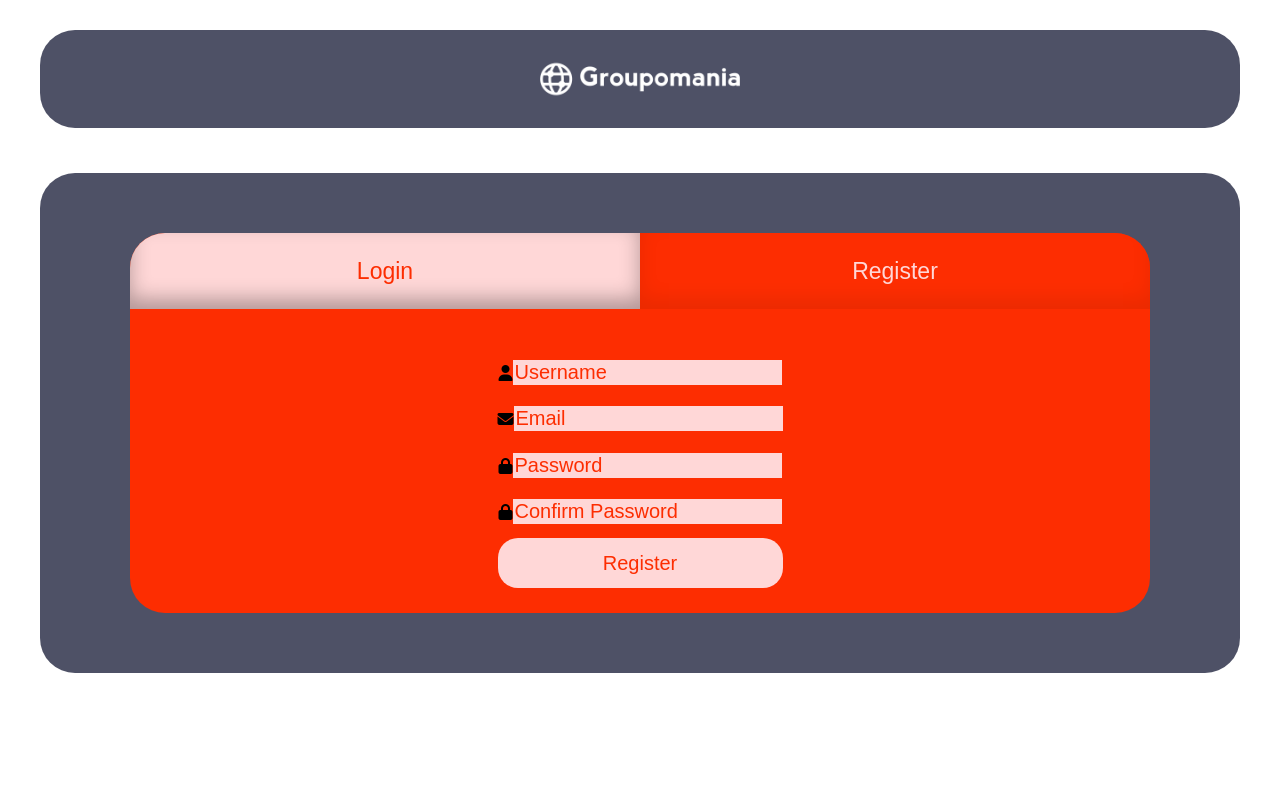
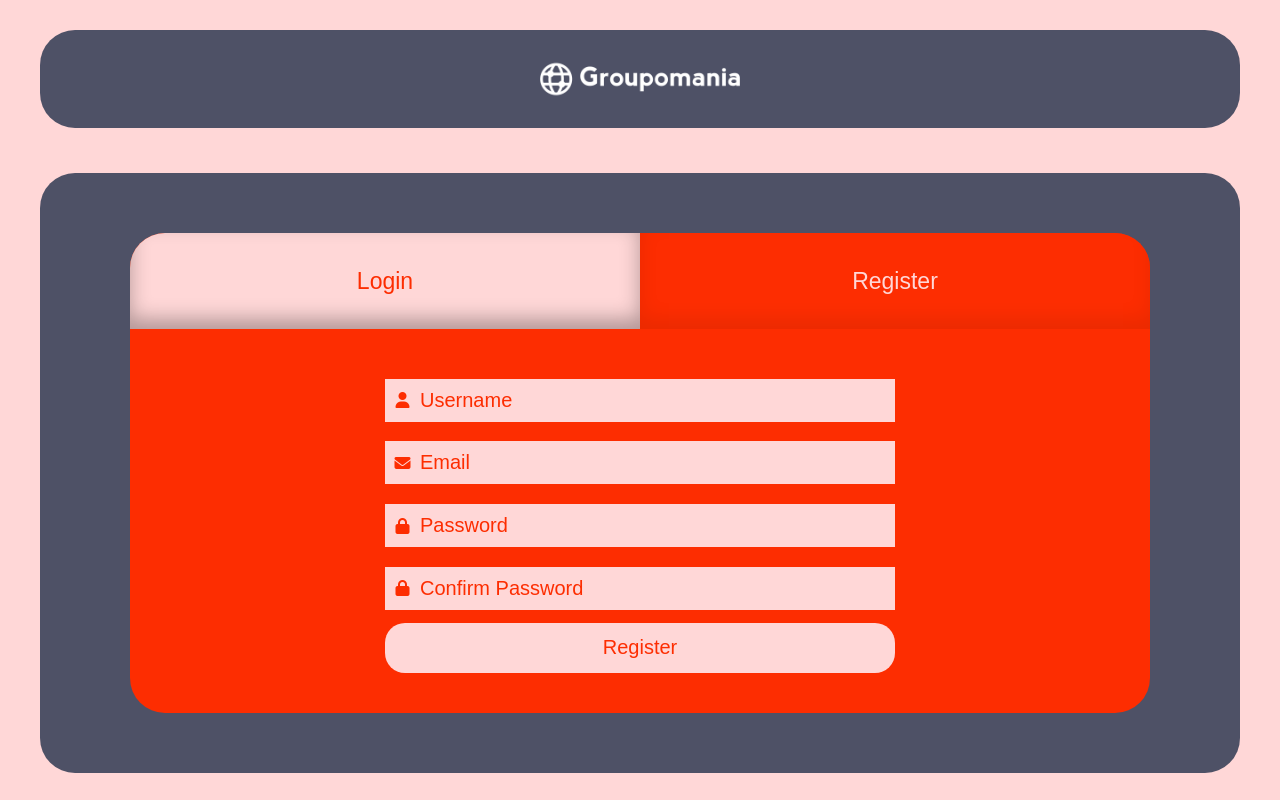
Before and after one commit to MandfredGRONDIN/Groupomania-project, a React (Create React App) app in the folder frontend/: page / in a window 1280 px wide. Both pictures are taken after a click on the button "Register". Built offline with nearby package versions, Linux system fonts and the light colour scheme.

Commit message:
Update Front
Ajout du onClick sur les input pour que le texte soit supprimer, ajout du style pour le menu.

```diff
--- a/frontend/package.json
+++ b/frontend/package.json
@@ -10,7 +10,7 @@
     "prettier": "^2.8.1",
     "react": "^18.2.0",
     "react-dom": "^18.2.0",
-    "react-router-dom": "^6.4.5",
+    "react-router-dom": "^6.5.0",
     "react-scripts": "5.0.1",
     "web-vitals": "^2.1.4"
   },
--- a/frontend/src/components/Login/Log.js
+++ b/frontend/src/components/Login/Log.js
@@ -41,24 +41,26 @@ export default function Log() {
       <div className="login__body-form">
          <form action="" onSubmit={handleLogin} id="sign__up-form">
             <label htmlFor="email"></label>
-            <div className="">
-               <i className="fa-solid fa-user"></i>
+            <div className="form__input">
+               <i className="fa-solid fa-user icone"></i>
                <input
                   type="text"
                   name="email"
                   id="email"
+                  onClick={(e) => {if(e.target.value === "Email"){e.target.value = ""}}}
                   onChange={(e) => setEmail(e.target.value)}
                   value={email}
                />
             </div>
             <div className="email error"></div>
             <label htmlFor="password"></label>
-            <div>
-               <i className="fa-solid fa-lock"></i>
+            <div className="form__input">
+               <i className="fa-solid fa-lock icone"></i>
                <input
                   type={showInput ? "text" : "password"}
                   name="password"
                   id="password"
+                  onClick={(e) => {if(e.target.value === "Password"){e.target.value = ""}}}
                   onChange={(e) =>
                      setPassword(e.target.value) || setShowInput(false)
                   }
--- a/frontend/src/components/Login/Register.js
+++ b/frontend/src/components/Login/Register.js
@@ -7,6 +7,7 @@ export default function Register() {
    const [password, setPassword] = useState("Password");
    const [passwordCheck, setPasswordCheck] = useState("Confirm Password");
    const [showInput, setShowInput] = useState(true);
+   const [showInputCheck, setShowInputCheck] = useState(true);
    const navigate = useNavigate();
    const emailError = document.querySelector(".email.error");
    const passwordError = document.querySelector(".password.error");
@@ -31,17 +32,6 @@ export default function Register() {
       result = await result.json();
       console.log(result);
 
-      let passwordChecked = () => {
-         if (result.errorPasswordCheck) {
-            passwordError.innerHTML = result.errorPasswordCheck;
-            passwordCheckError.innerHTML = result.errorPasswordCheck;
-         } else {
-            passwordError.innerHTML = "";
-            passwordCheckError.innerHTML = "";
-         }
-      };
-      let passwordCheck_valid = passwordChecked();
-
       let errorEmail = () => {
          if (result.errorEmail) {
             emailError.innerHTML = result.errorEmail;
@@ -60,6 +50,17 @@ export default function Register() {
       };
       let errorPseudo_valid = errorPseudo();
 
+      let passwordChecked = () => {
+         if (result.errorPasswordCheck) {
+            passwordError.innerHTML = result.errorPasswordCheck;
+            passwordCheckError.innerHTML = result.errorPasswordCheck;
+         } else {
+            passwordError.innerHTML = "";
+            passwordCheckError.innerHTML = "";
+         }
+      };
+      let passwordCheck_valid = passwordChecked();
+
       if (errorPseudo_valid || passwordCheck_valid || errorEmail_valid) {
          return null;
       }
@@ -73,36 +74,39 @@ export default function Register() {
       <div className="login__body-form">
          <form action="" onSubmit={handleLogin} id="register-form">
             <label htmlFor="pseudo"></label>
-            <div>
-               <i className="fa-solid fa-user"></i>
+            <div className="form__input">
+               <i className="fa-solid fa-user icone"></i>
                <input
                   type="text"
                   name="pseudo"
                   id="pseudo"
+                  onClick={(e) => {if(e.target.value === "Username"){e.target.value = ""}}}
                   onChange={(e) => setPseudo(e.target.value)}
                   value={pseudo}
                />
             </div>
             <div className="pseudo error"></div>
             <label htmlFor="email"></label>
-            <div>
-               <i className="fa-solid fa-envelope"></i>
+            <div className="form__input">
+               <i className="fa-solid fa-envelope icone"></i>
                <input
                   type="text"
                   name="email"
                   id="email"
+                  onClick={(e) => {if(e.target.value === "Email"){e.target.value = ""}}}
                   onChange={(e) => setEmail(e.target.value)}
                   value={email}
                />
             </div>
             <div className="email error"></div>
             <label htmlFor="password"></label>
-            <div>
-               <i className="fa-solid fa-lock"></i>
+            <div className="form__input">
+               <i className="fa-solid fa-lock icone"></i>
                <input
                   type={showInput ? "text" : "password"}
                   name="password"
                   id="password"
+                  onClick={(e) => {if(e.target.value === "Password"){e.target.value = ""}}}
                   onChange={(e) =>
                      setPassword(e.target.value) || setShowInput(false)
                   }
@@ -111,14 +115,15 @@ export default function Register() {
             </div>
             <div className="password error"></div>
             <label htmlFor="passwordCheck"></label>
-            <div>
-               <i className="fa-solid fa-lock"></i>
+            <div className="form__input">
+               <i className="fa-solid fa-lock icone"></i>
                <input
-                  type={showInput ? "text" : "password"}
+                  type={showInputCheck ? "text" : "password"}
                   name="passwordCheck"
                   id="password__check"
+                  onClick={(e) => {if(e.target.value === "Confirm Password"){e.target.value = ""}}}
                   onChange={(e) =>
-                     setPasswordCheck(e.target.value) || setShowInput(false)
+                     setPasswordCheck(e.target.value) || setShowInputCheck(false)
                   }
                   value={passwordCheck}
                />
--- a/frontend/src/styles/index.css
+++ b/frontend/src/styles/index.css
@@ -1,5 +1,6 @@
 body{
     margin: 0;
+    background-color: #FFD7D7;
 }
 
 /* ---------- Login ------------ */
@@ -30,7 +31,7 @@ body{
     justify-content: center;
     position: relative;
     width: 100%;
-    min-height: 500px;
+    min-height: 600px;
     max-width: 1200px;
     margin: 30px 0 15px 0;
     border-radius: 35px;
@@ -55,11 +56,13 @@ body{
     background-color: #FFD7D7;
     color: #FD2D01;
     box-shadow: inset 0px -10px 20px rgb(0 0 0 / 30%);
+    cursor: pointer;
 }
 .login__button.actived{
     background-color: #FD2D01;
     color: #FFD7D7;
     box-shadow: inset 0px -10px 20px rgb(0 0 0 / 8%);
+    cursor: default;
 }
 .login__body-form{
     display: flex;
@@ -80,18 +83,23 @@ body{
     flex-direction: column;
     justify-content: space-around;
     height: 80%;
+    width: 50%;
 }
 #register-form{
     display: flex;
     flex-direction: column;
     justify-content: space-around;
     height: 80%;
+    width: 50%;
 }
 #pseudo,#email,#password__check,#password{
     background-color: #FFD7D7;
     color: #FD2D01;
     font-size: 20px;
     border: none;
+    width: 100%;
+    padding: 10px 0 10px 35px;
+    outline: none;
 }
 #login__submit,#register__submit{
     background-color: #FFD7D7;
@@ -100,4 +108,23 @@ body{
     border: none;
     border-radius: 20px;
     height: 50px;
+    cursor: pointer;
 }
+.form__input{
+    display: flex;
+    position: relative;
+}
+.icone{
+    display: flex;
+    align-items: center;
+    justify-content: center;
+    position: absolute;
+    height: 100%;
+    width: 35px;
+    font-size: 16px;
+    color: #FD2D01;
+}
+.error{
+    color: #FFD7D7;
+    font-size: 20px;
+}
```
